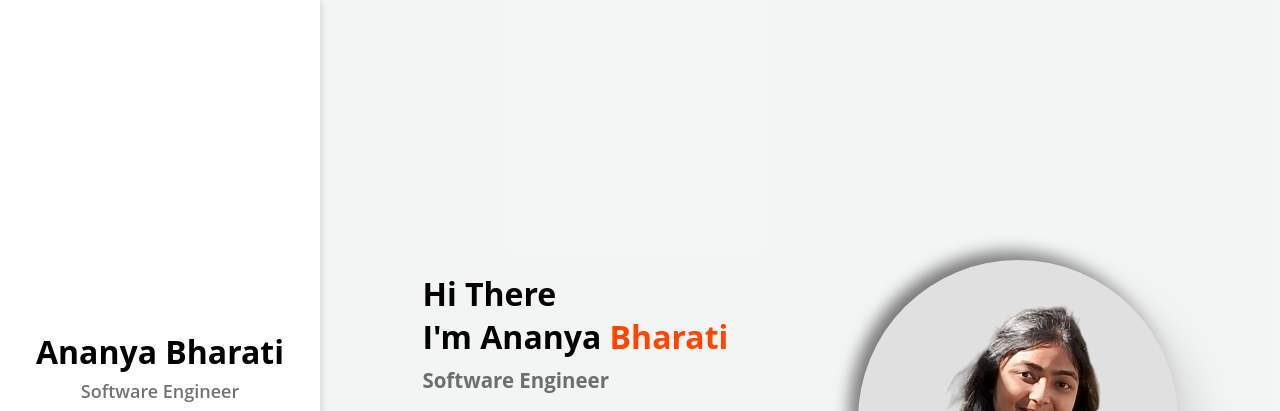
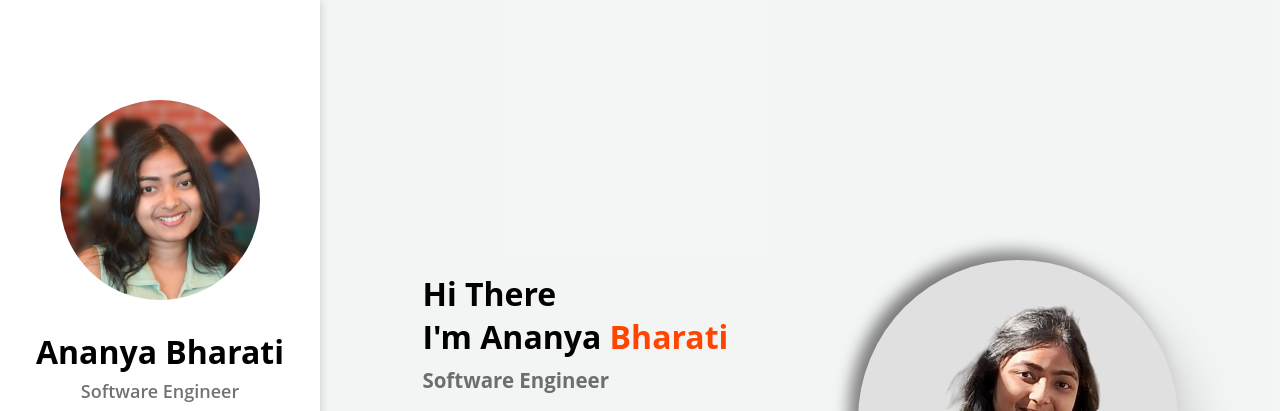
Before and after one commit to Ananyabharati/profile, a plain HTML site: page index.html in a window 1280 px wide. Shown: the top 411 px of the page. Drawn offline with nearby package versions, Linux system fonts and the light colour scheme; the site is published under a folder, as on GitHub Pages, so addresses that start at the root find nothing.

Commit message:
Update index.html

```diff
--- a/index.html
+++ b/index.html
@@ -15,7 +15,7 @@
     <div class="nav">
 
             <a href="" id="nav-img-ac">
-                <img src="/assets/img2.jpg" alt="" class="profile-pic">
+                <img src="assets/img2.jpg" alt="" class="profile-pic">
             </a>
 
         <h1>Ananya Bharati</h1>
```
